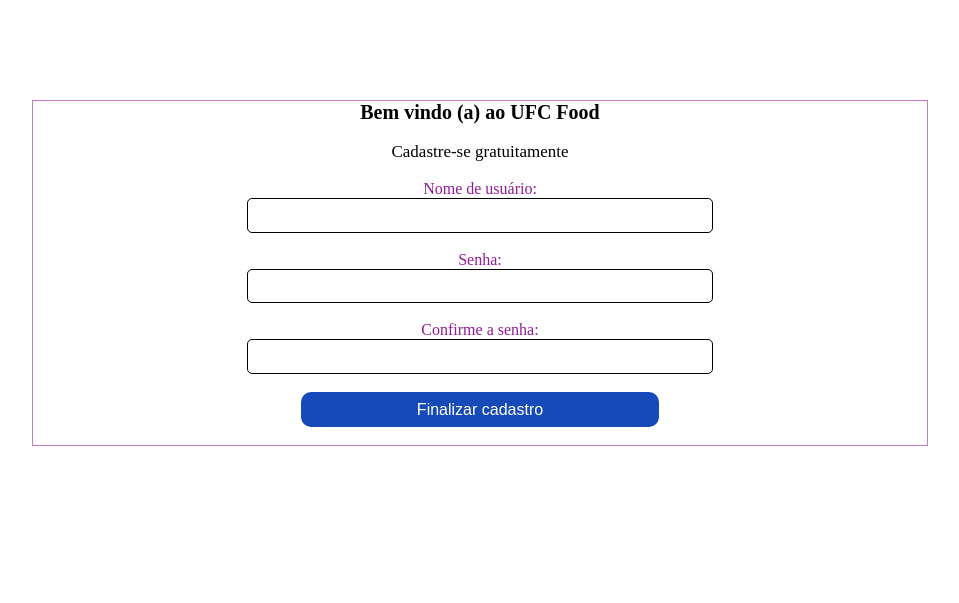
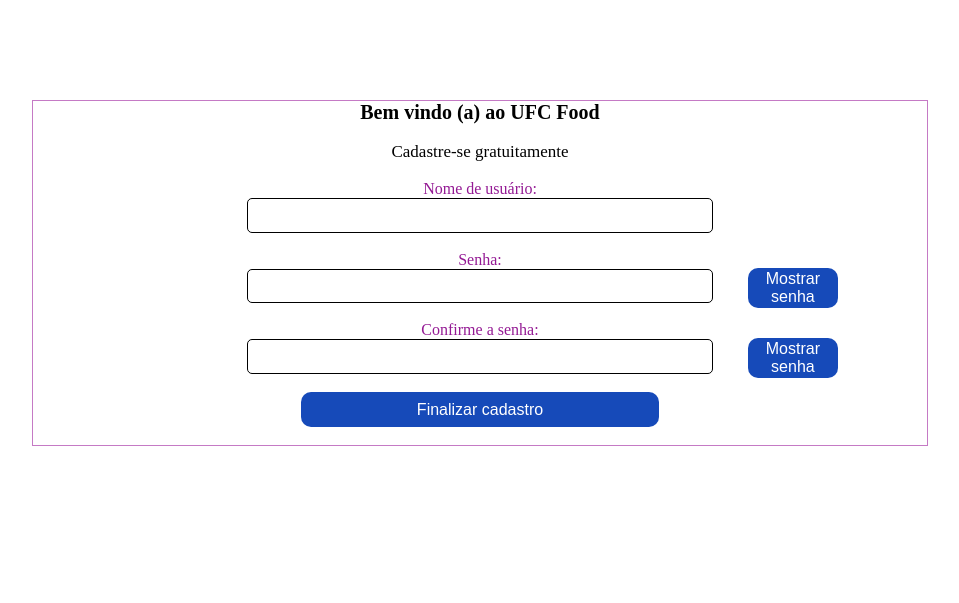
Before and after one commit to rhafaSan/UFCFood, a plain HTML site: page src/pages/register/register.html in a window 1280 px wide. Shown: the whole page, without its empty margins (160-1119 px from the left). Drawn offline with Linux system fonts and the light colour scheme.

Commit message:
mostrar senha v1

```diff
--- a/src/js/scripts.js
+++ b/src/js/scripts.js
@@ -4,20 +4,41 @@
 }
 
 function watchRegister(e){
-    // e.preventDefault()
+    e.preventDefault();
     const form = document.forms.register_form;
-    form.addEventListener('submit', (e) => {
-        e.preventDefault()
-    })
+
     const { username } = form;
     var senha = document.getElementById('password');
-    console.log(senha.value.length)
+    var confirmeSenha = document.getElementById('confirm_password');
 
     if(username.value.length < 4){
         window.alert('Nome de usuário precisa ser maior que 4 digítos')
     }else if(senha.value.length <= 5){
         window.alert('A senha precisa ser maior ou igual a 6 dígitos')
+    }else if(confirmeSenha.value != senha.value){
+        window.alert('As senhas não coincidem!')
     }else{
         window.location.href = "../login/index.html"
     }
 }
+
+function showPassword(){
+    var senha = document.getElementById('password');
+
+
+    if(senha.type === 'password'){
+        senha.type = "text";
+    }else{
+        senha.type = 'password'
+    }
+}
+function showConfirmePassword(){
+    var confirmeSenha = document.getElementById('confirm_password');
+
+
+    if(confirmeSenha.type === 'password'){
+        confirmeSenha.type = "text";
+    }else{
+        confirmeSenha.type = 'password'
+    }
+}
--- a/src/pages/register/register.html
+++ b/src/pages/register/register.html
@@ -7,7 +7,6 @@
     <script src="../../js/scripts.js"></script>
     <link rel="stylesheet" href="../../styles/global.css">
     <link rel="stylesheet" href="../../styles/register.css">
-    <link rel="stylesheet" href="https://cdn.linearicons.com/free/1.0.0/icon-font.min.css">
     <title>UFCFood</title>
 </head>
 <body>
@@ -18,13 +17,20 @@
             <form action="" name="register_form">
                 <div class="form-div">
                     <label for="username">Nome de usuário:</label>
-                    <input type="text" name="username" id="username" minlength="4" required>
+                    <input type="text" name="username" id="username" minlength="4" required oninvalid="this.setCustomValidity('Nome de usuário menor que o permitido')">
 
                     <label for="password">Senha:</label>
-                    <input type="password" name="password" id="password" minlength="6" maxlength="12" required>
+                    <div class="input-div">
+                        <input type="password" name="password" id="password" minlength="6" maxlength="12" required>
+                        <button class="show-btn" onclick="showPassword()" type="button" >Mostrar senha</button>
+                    </div>
 
                     <label for="password">Confirme a senha:</label>
-                    <input type="password" name="password" id="password" minlength="6" maxlength="12" required>
+                    <div class="input-div">
+                        <input type="password" name="confirm_password" id="confirm_password" minlength="6" maxlength="12" required>
+                        <button class="show-btn" onclick="showConfirmePassword()" type="button" >Mostrar senha</button>
+                    </div>
+
                 </div>
                 <div class="button-div">
                     <button type="submit" class="login-btn" onclick="watchRegister(event)">Finalizar cadastro</button>
--- a/src/styles/register.css
+++ b/src/styles/register.css
@@ -56,3 +56,32 @@
     color: #fff;
     cursor: pointer;
 }
+
+ .input-div input{
+    margin-left: auto;
+    margin-right: auto;
+    width: 100%;
+}
+
+.input-div{
+    display: grid;
+    grid-template-rows: auto;
+}
+
+.form-div .show-btn{
+    width: 10%;
+    height: 40px;
+    background-color: rgb(22, 74, 185);
+    color: #fff;
+    border: none;
+    margin-right: auto;
+    margin-left: 80%;
+    margin-top: -6%;
+    transition: background-color 0.2s;
+}
+
+.form-div .show-btn:hover{
+    background-color: rgb(45, 99, 218);
+    color: #fff;
+    cursor: pointer;
+}
```
